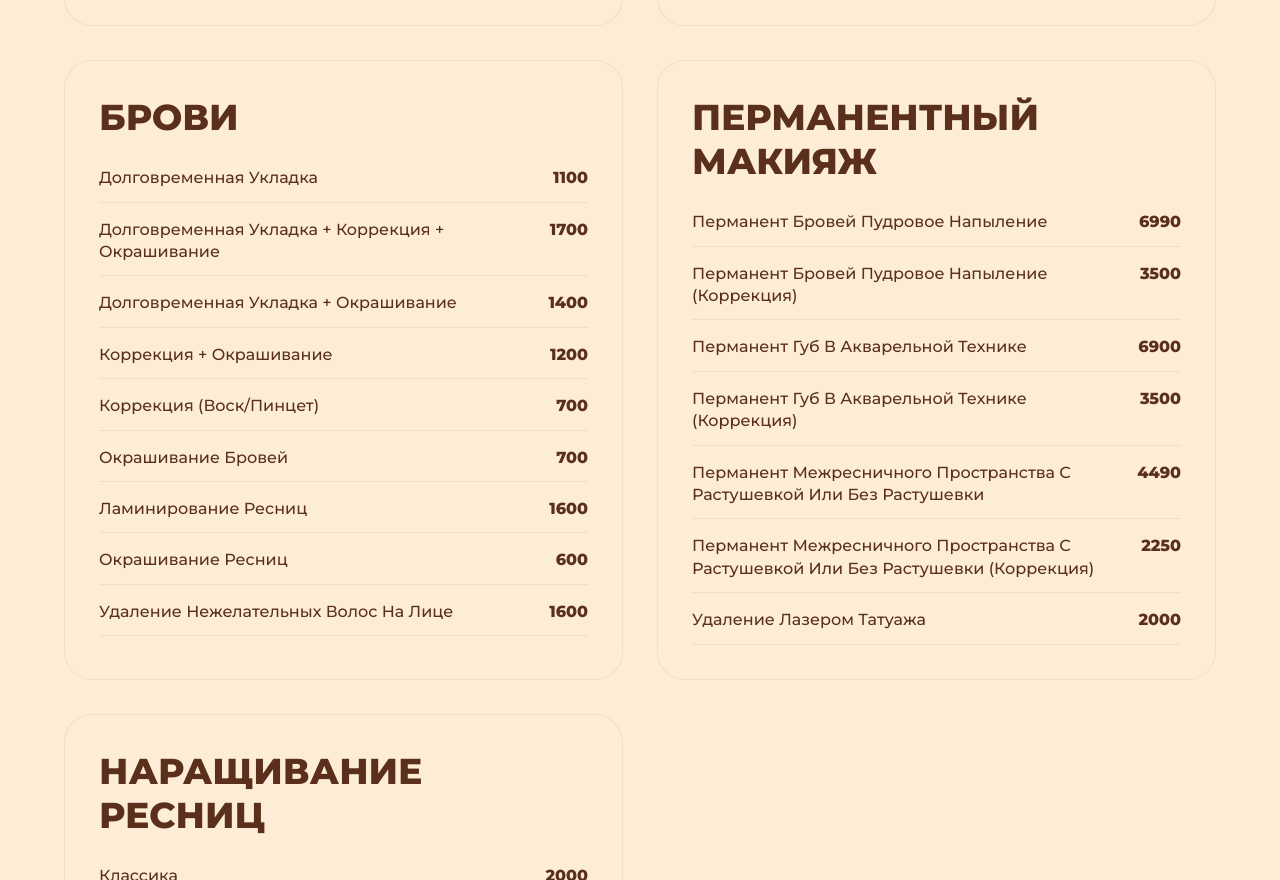
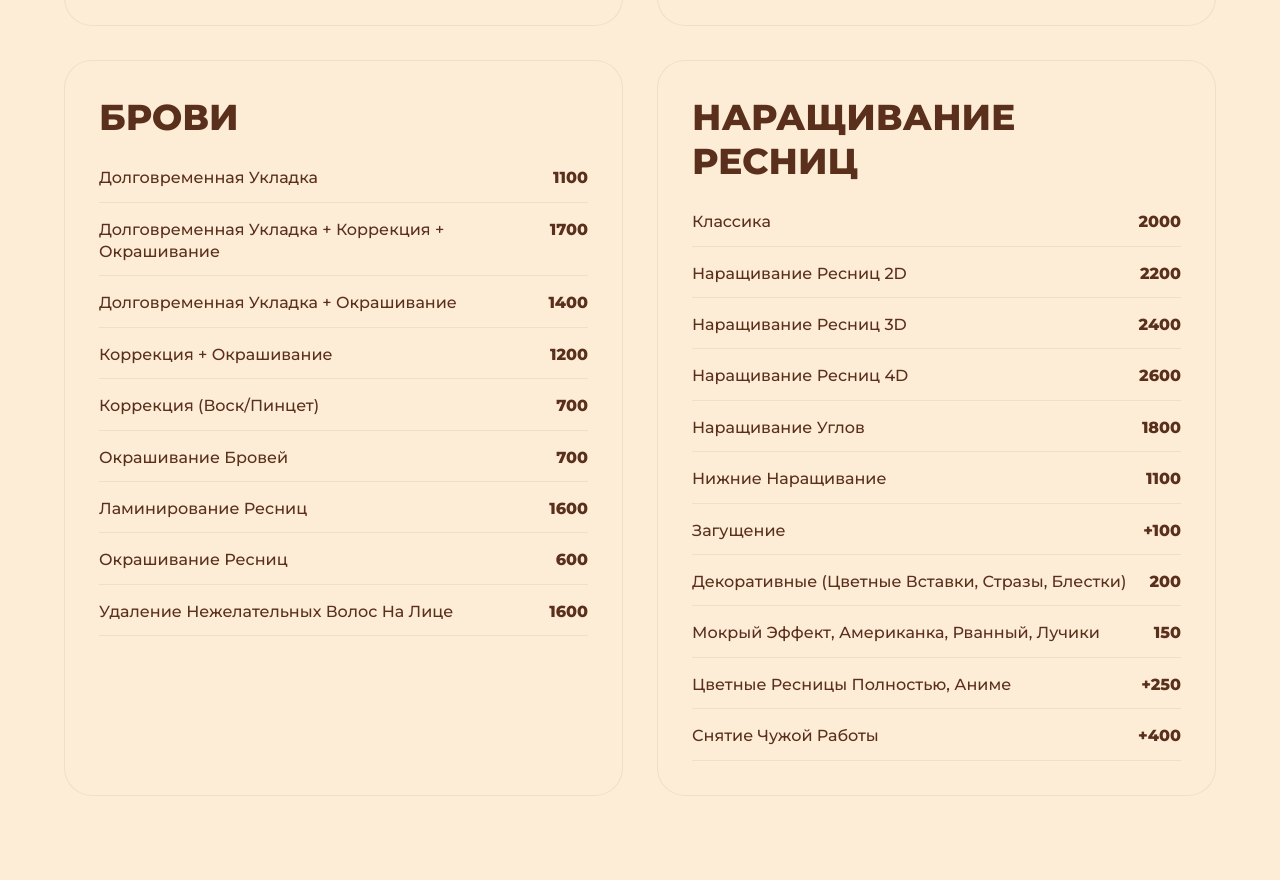
Before and after one commit to t3rasee-design/MOKKO, a plain HTML site: page index.html in a window 1280 px wide. Shown: the part 1713-2593 px from the top of the page. Drawn offline with Linux system fonts and the light colour scheme.

Commit message:
Remove permanent makeup price block

```diff
--- a/index.html
+++ b/index.html
@@ -564,31 +564,7 @@ footer{
 
         </div>
 
-        <!-- ПЕРМАНЕНТ -->
 
-        <div class="card">
-
-            <h3>Перманентный Макияж</h3>
-
-            <div class="price-list">
-
-                <div class="item"><span>Перманент Бровей Пудровое Напыление</span><span>6990</span></div>
-
-                <div class="item"><span>Перманент Бровей Пудровое Напыление (Коррекция)</span><span>3500</span></div>
-
-                <div class="item"><span>Перманент Губ В Акварельной Технике</span><span>6900</span></div>
-
-                <div class="item"><span>Перманент Губ В Акварельной Технике (Коррекция)</span><span>3500</span></div>
-
-                <div class="item"><span>Перманент Межресничного Пространства С Растушевкой Или Без Растушевки</span><span>4490</span></div>
-
-                <div class="item"><span>Перманент Межресничного Пространства С Растушевкой Или Без Растушевки (Коррекция)</span><span>2250</span></div>
-
-                <div class="item"><span>Удаление Лазером Татуажа</span><span>2000</span></div>
-
-            </div>
-
-        </div>
 
         <!-- РЕСНИЦЫ -->
 
```
